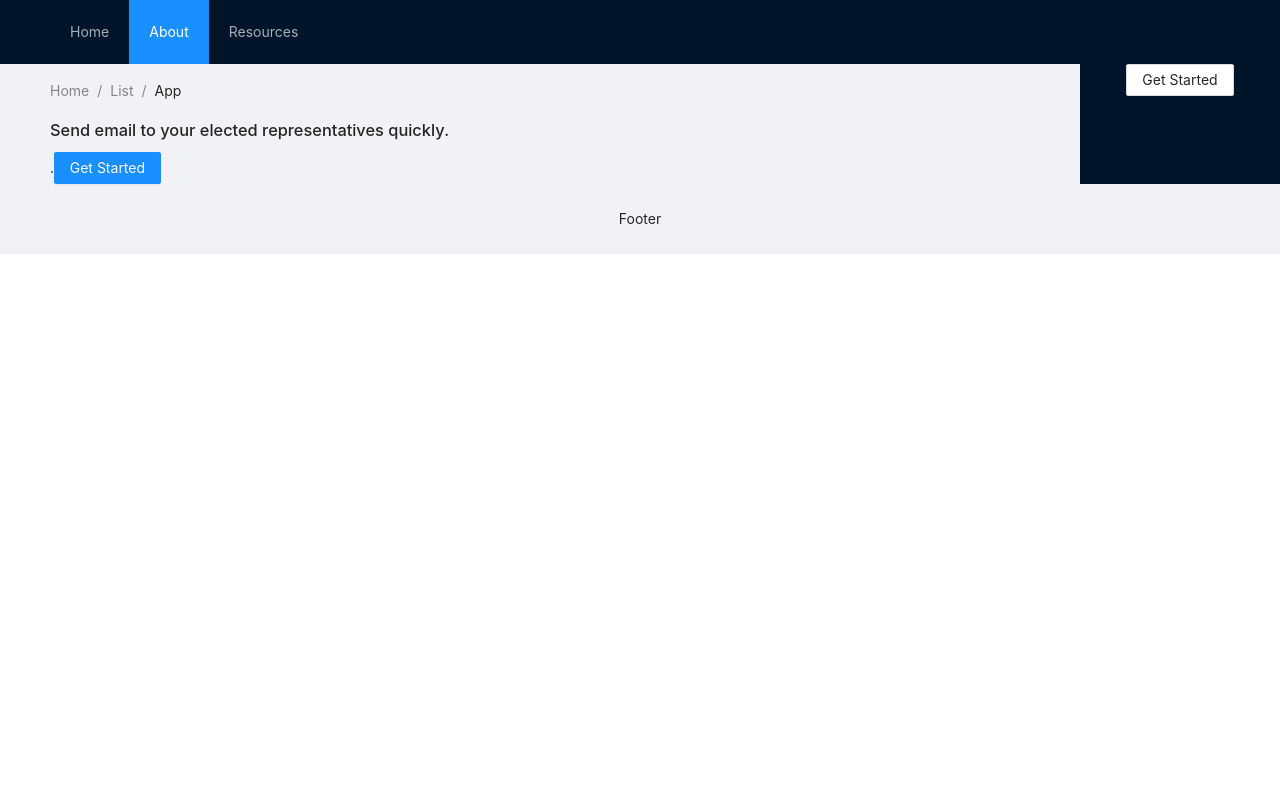
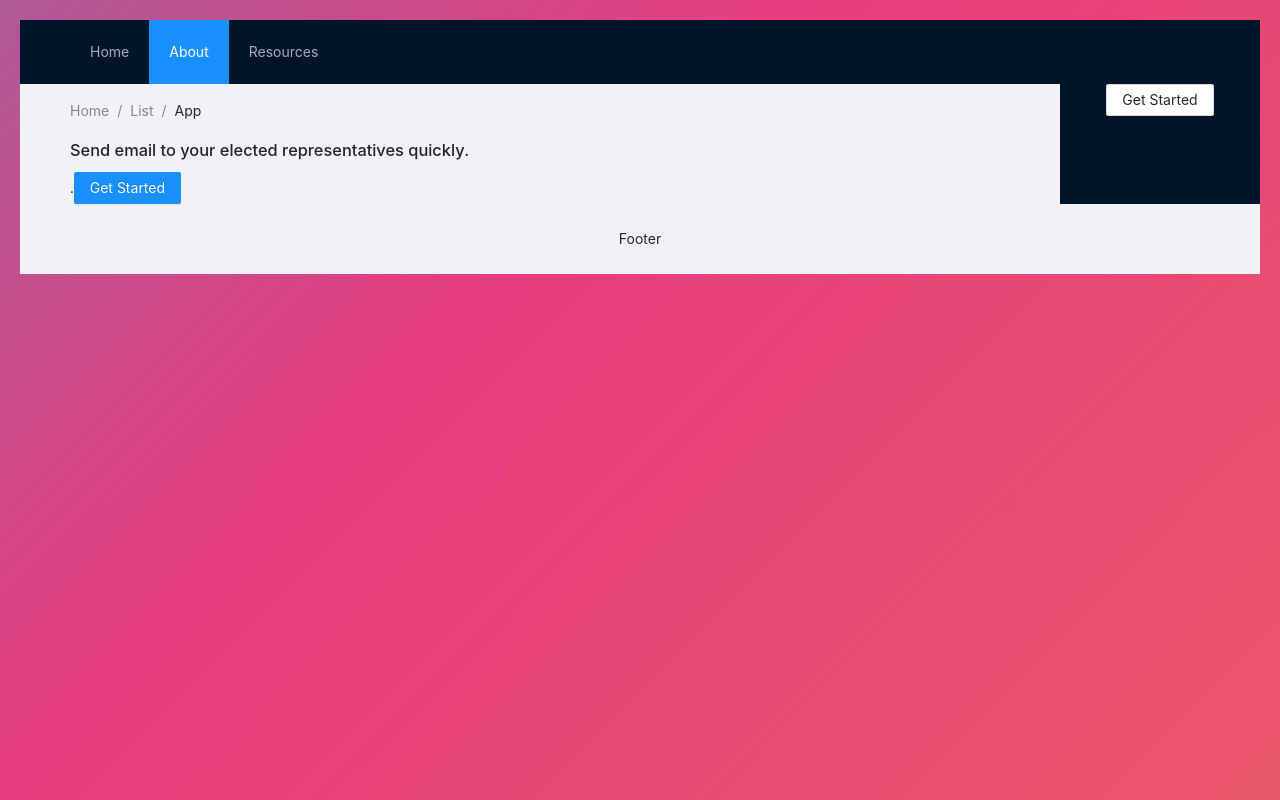
Before and after one commit to cvaldez98/activism-web-client, a React (Create React App) app: page / in a window 1280 px wide. Built offline with nearby package versions, Linux system fonts and the light colour scheme.

Commit message:
add in a nice background

```diff
--- a/src/App.js
+++ b/src/App.js
@@ -2,6 +2,7 @@ import React from 'react';
 import logo from './logo.svg';
 import './App.css';
 import 'antd/dist/antd.css';
+import './styles.css';
 import { Layout, Menu, Breadcrumb, Button } from 'antd';
 const { Header, Footer, Sider, Content } = Layout;
 
--- /dev/null
+++ b/src/styles.css
@@ -0,0 +1,32 @@
+body {
+    font-family: 'SF Pro Text', 'SF Pro Icons', 'Helvetica Neue', 'Helvetica',
+      'Arial', sans-serif;
+    padding: 20px 20px 60px;
+    max-width: auto;
+    margin: 0 auto;
+    /* background-attachment: fixed; */
+
+    transition: background-color .5s ease;
+    background: linear-gradient(-45deg, #ee7752, #e73c7e, #23a6d5, #23d5ab);
+    background-size: 400% 400%;
+    animation: gradient 15s ease infinite;
+
+
+}
+
+@keyframes gradient {
+  0% {
+      background-position: 0% 50%;
+  }
+  50% {
+      background-position: 100% 50%;
+  }
+  100% {
+      background-position: 0% 50%;
+  }
+}
+
+.head {
+  padding: 20px 20px 60px;
+  text-align: left;
+}
```
